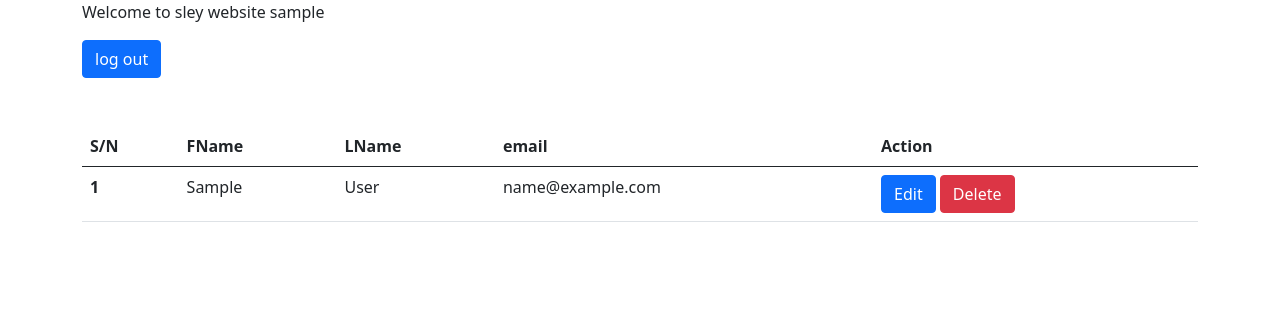
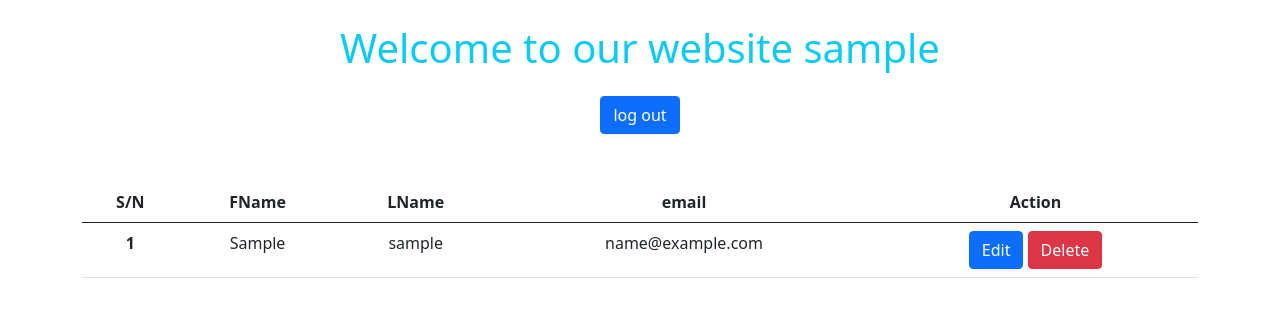
Before and after one commit to emmanuelsley/Crud_Application, a PHP site: page /home.php in a window 1280 px wide. Shown: the top 317 px of the page. Run offline with PHP 8.4, Linux system fonts and the light colour scheme; the visitor is signed in with stand-in values (Sample User, id 1); tables that the repository leaves empty or names only in its code hold one stand-in row (values such as "Sample post").

Commit message:
My fierst commit

```diff
--- a/process/delete.php
+++ b/process/delete.php
@@ -1,13 +1,13 @@
 <?php
 include 'connection.php';
 
-$user_id= $GET_['id'];
+$user_id= $_GET['id'];
 
 $sql= "DELETE FROM users WHERE id = $user_id";
 
 $isDeleted = mysqli_query($conn , $sql);
 
-if(isDeleted){
+if($isDeleted){
     header('location:../views/home.php?msg=User successfully deleted!');
 
 }else{
--- a/process/register.php
+++ b/process/register.php
@@ -30,8 +30,8 @@ else{
 
     }else {
         $sql= "INSERT INTO users (first_name,user_name,email,password)
-        VALUES ('fname','uname','email','password')";
-        $result = mysqli_query($conn, $query);
+        VALUES ('$fname','$uname','$email','$password')";
+        $result = mysqli_query($conn, $sql);
 
         if($result){
             header('location:../views/login.php');
--- a/views/home.php
+++ b/views/home.php
@@ -17,10 +17,10 @@ if(isset($_SESSION['user_id'])){
     <link rel="stylesheet" href="../css/bootstrap.min.css">
 </head>
 <body>
-<div class="container">
-                   <p>Welcome to sley website <?=$_SESSION['user_name']?></p>
+<div class="container my-4 text-center">
+                   <h1 class="text-info">Welcome to our  website <?=$_SESSION['user_name']?></h1>
                    <a href="../process/logout.php">
-                    <button class="btn btn-primary">log out</button>
+                    <button class="btn btn-primary mt-3">log out</button>
                    </a>
 
 <table class="table mt-5">
@@ -43,7 +43,7 @@ if(isset($_SESSION['user_id'])){
      <tr>
       <th scope="row"><?=$i++;?></th>
       <td><?=$user['first_name']?></td>
-      <td><?=$user['last_name']?></td>
+      <td><?=$user['user_name']?></td>
       <td><?=$user['email']?></td>
       <td>
       <button type="button" class="btn btn-primary">Edit</button>
--- a/views/login.php
+++ b/views/login.php
@@ -7,7 +7,7 @@
     <title>Login | form</title>
 </head>
 <body  class='container: w-25 pl-5 shadow  m-5 mx-auto g-3 '>
-<form action="../process/register.php" method="POST" class="mt-5 shadow bg-light" >
+<form action="../process/login.php" method="POST" class="mt-5 shadow bg-light" >
 <h1 ex-auto class="btn-info text-white fw-bold  ">Login</h1>
 <div  class="field">
   <div class="container"   ml-5 g-3>
```
Also changed, not shown: views/signup.php (indentation only).
